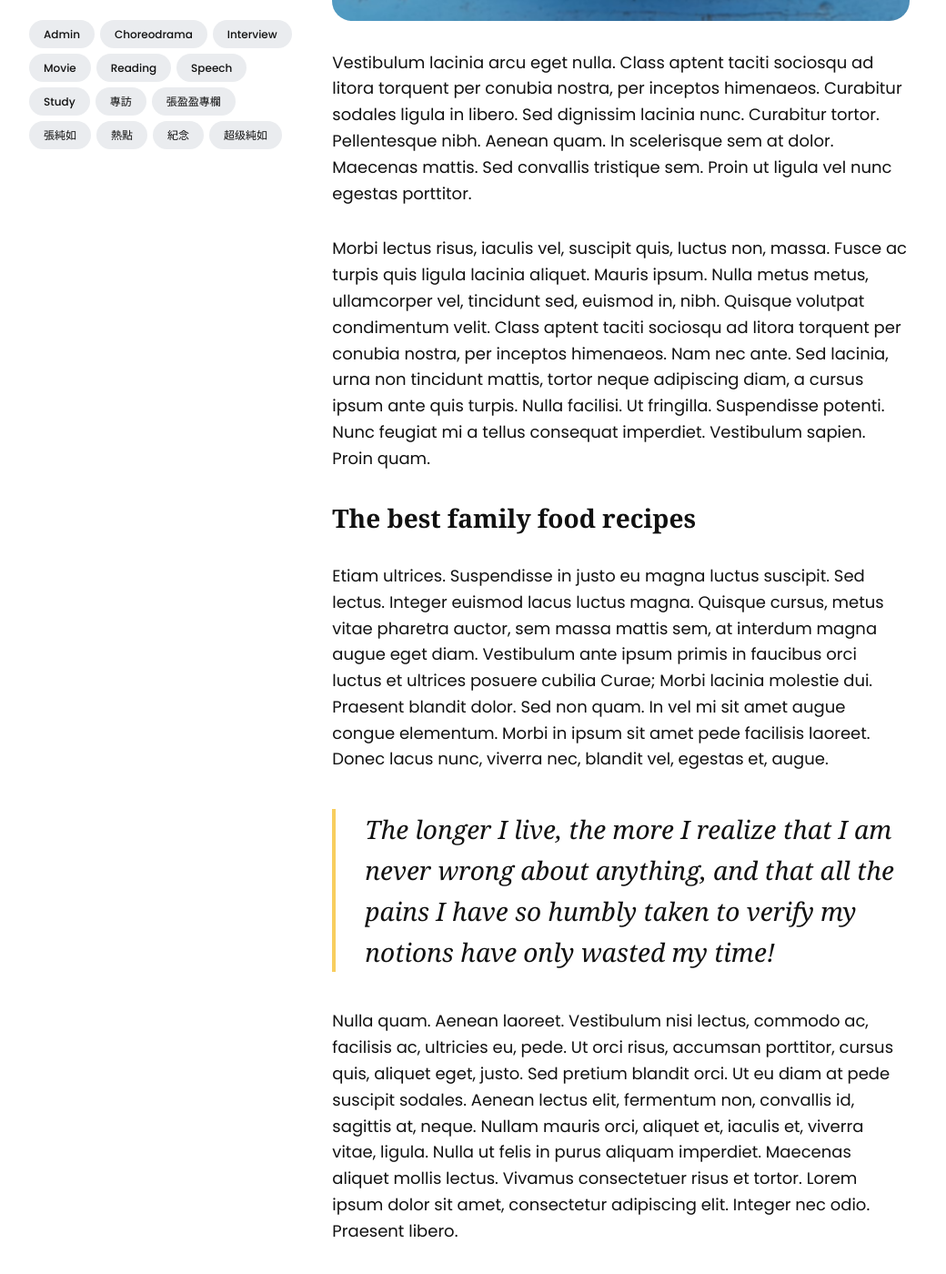
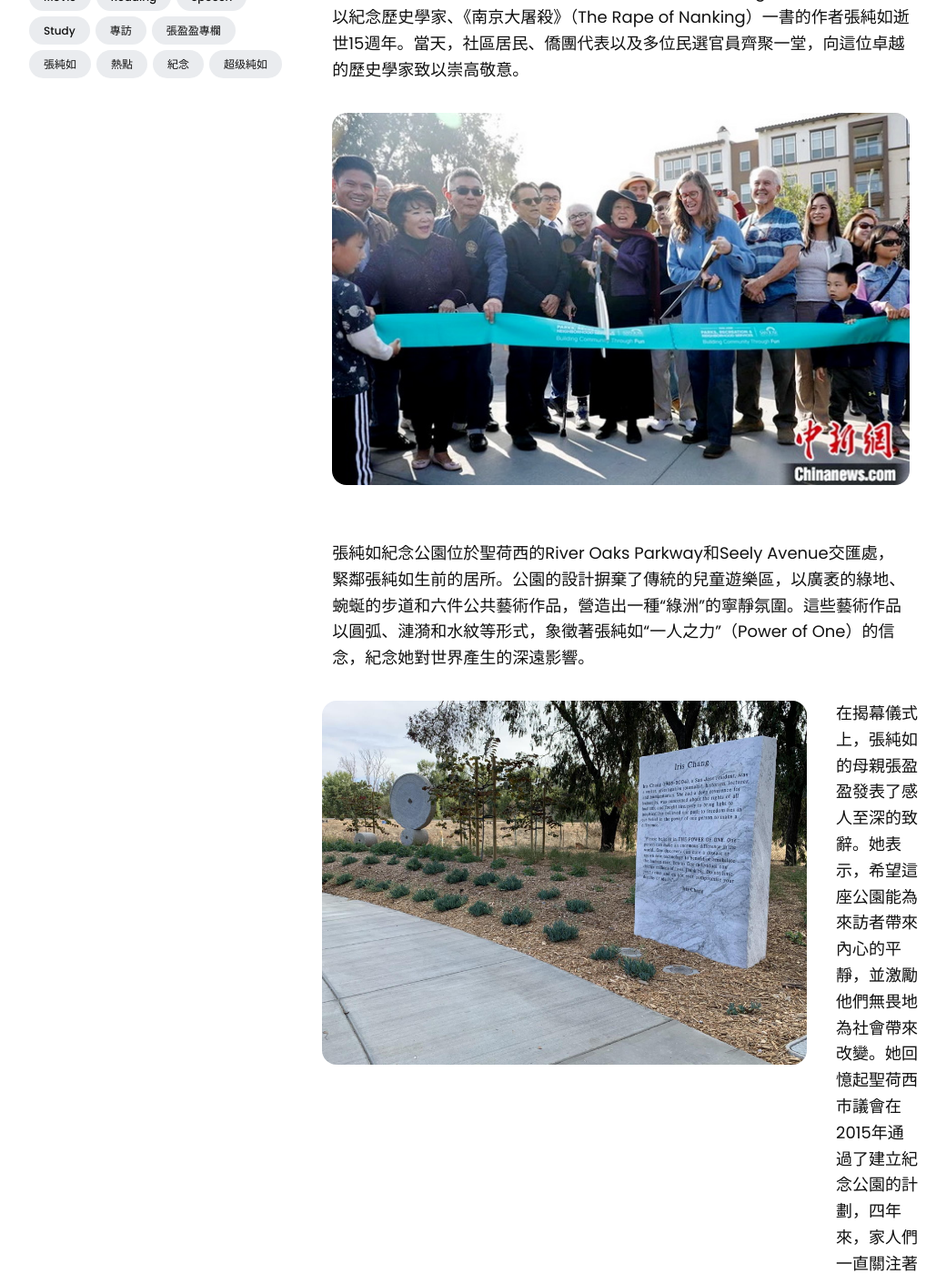
Before and after one commit to thatirischang/thatirischang.github.io, a Jekyll site: the page built from _posts/2023-01-05-french-toast-waffles-with-apple-cherry-topping.md, in a window 1280 px wide and 1400 px high, scrolled down 933 px. Shown: the whole window at 91% size, without its empty margins (124-1164 px from the left). Built offline with Jekyll 4.4.1, drawn with Linux system fonts in a browser that asks for light colours; some of the changed text lies outside the part shown.

Commit message:
Update 2023-01-05-french-toast-waffles-with-apple-cherry-topping.md

```diff
--- a/_posts/2023-01-05-french-toast-waffles-with-apple-cherry-topping.md
+++ b/_posts/2023-01-05-french-toast-waffles-with-apple-cherry-topping.md
@@ -1,15 +1,37 @@
 ---
 layout: post
-title: French Toast Waffles with Apple Cherry Topping
+title: 張純如紀念公園
 description: Class aptent taciti sociosqu ad litora torquent per conubia nostra, per inceptos himenaeos. Curabitur sodales ligula in libero. Sed dignissim lacinia nunc. Curabitur tortor. Pellentesque nibh. Aenean quam. In scelerisque sem at dolor. Maecenas mattis convallis tristique.
 date: 2023-01-05 15:01:35 +0300
 author: kaiya
-image: '/images/21.jpg'
+image: '/images/137.jpg'
 tags: [紀念]
 ---
-Vestibulum lacinia arcu eget nulla. Class aptent taciti sociosqu ad litora torquent per conubia nostra, per inceptos himenaeos. Curabitur sodales ligula in libero. Sed dignissim lacinia nunc. Curabitur tortor. Pellentesque nibh. Aenean quam. In scelerisque sem at dolor. Maecenas mattis. Sed convallis tristique sem. Proin ut ligula vel nunc egestas porttitor.
+2019年11月9日，位於聖荷西的張純如紀念公園（Iris Chang Park）正式揭幕，以紀念歷史學家、《南京大屠殺》（The Rape of Nanking）一書的作者張純如逝世15週年。當天，社區居民、僑團代表以及多位民選官員齊聚一堂，向這位卓越的歷史學家致以崇高敬意。
 
-Morbi lectus risus, iaculis vel, suscipit quis, luctus non, massa. Fusce ac turpis quis ligula lacinia aliquet. Mauris ipsum. Nulla metus metus, ullamcorper vel, tincidunt sed, euismod in, nibh. Quisque volutpat condimentum velit. Class aptent taciti sociosqu ad litora torquent per conubia nostra, per inceptos himenaeos. Nam nec ante. Sed lacinia, urna non tincidunt mattis, tortor neque adipiscing diam, a cursus ipsum ante quis turpis. Nulla facilisi. Ut fringilla. Suspendisse potenti. Nunc feugiat mi a tellus consequat imperdiet. Vestibulum sapien. Proin quam.
+<center><img src="https://thatirischang.github.io/images/143.jpg" title="test"></center>
+<br>
+
+張純如紀念公園位於聖荷西的River Oaks Parkway和Seely Avenue交匯處，緊鄰張純如生前的居所。公園的設計摒棄了傳統的兒童遊樂區，以廣袤的綠地、蜿蜒的步道和六件公共藝術作品，營造出一種“綠洲”的寧靜氛圍。這些藝術作品以圓弧、漣漪和水紋等形式，象徵著張純如“一人之力”（Power of One）的信念，紀念她對世界產生的深遠影響。
+
+<div class="gallery-box">
+  <div class="gallery">
+    <img src="/images/139.jpg" loading="lazy">
+    <img src="/images/142.jpg" loading="lazy">
+
+在揭幕儀式上，張純如的母親張盈盈發表了感人至深的致辭。她表示，希望這座公園能為來訪者帶來內心的平靜，並激勵他們無畏地為社會帶來改變。她回憶起聖荷西市議會在2015年通過了建立紀念公園的計劃，四年來，家人們一直關注著這一項目的進展。她動情地說：“15年前的今天，純如離開了我們，但她的作品和精神依舊影響著無數人。我相信她在天堂也會為此感到欣慰。”張盈盈還鼓勵大家堅持夢想，不向社會妥協，並希望這座公園能成為人們生活中的靈感來源。
+
+出席儀式的聖荷西第四區市議員葉南（Lan Diep）表示，張純如紀念公園如同聖荷西的一片綠洲，能夠帶給人們心靈的平靜。他說：“現代社會的人們往往對過去執著，對未來焦慮，難以享受當下。希望大家在這座新公園中找到一絲平靜，學會活在當下。”加州眾議員朱感生則特別感謝聖荷西市政府通過建立公園來紀念張純如，並強調了對心理健康問題的關注。
+
+公園的設計師理查德·德威許（Richard Deutsch）在美國各地擁有眾多藝術創作，包括史丹福大學和聖塔克魯茲的多件作品。在設計紀念公園的過程中，他深入了解了張純如的作品、性格及其影響力。他表示，張純如的影響如水波般擴散，連結著不同的人群和地域，因此他用弧形步道象徵這種連結，並通過多個漣漪概念的作品來象徵“一人之力”。此外，他還從中國一個村莊帶回了一塊有著近500年歷史的石磨，強調歷史的重要性。
+
+
+<div class="gallery-box">
+  <div class="gallery">
+    <img src="/images/140.jpg" loading="lazy">
+    <img src="/images/141.jpg" loading="lazy">
+
+張純如紀念公園的揭幕不僅是對這位傑出歷史學家的深切緬懷，更是對她所倡導的“每個人都有能力帶來改變”這一信念的延續。希望這座公園能為所有來訪者帶來心靈的平靜和力量。
 
 ## The best family food recipes
 
```
